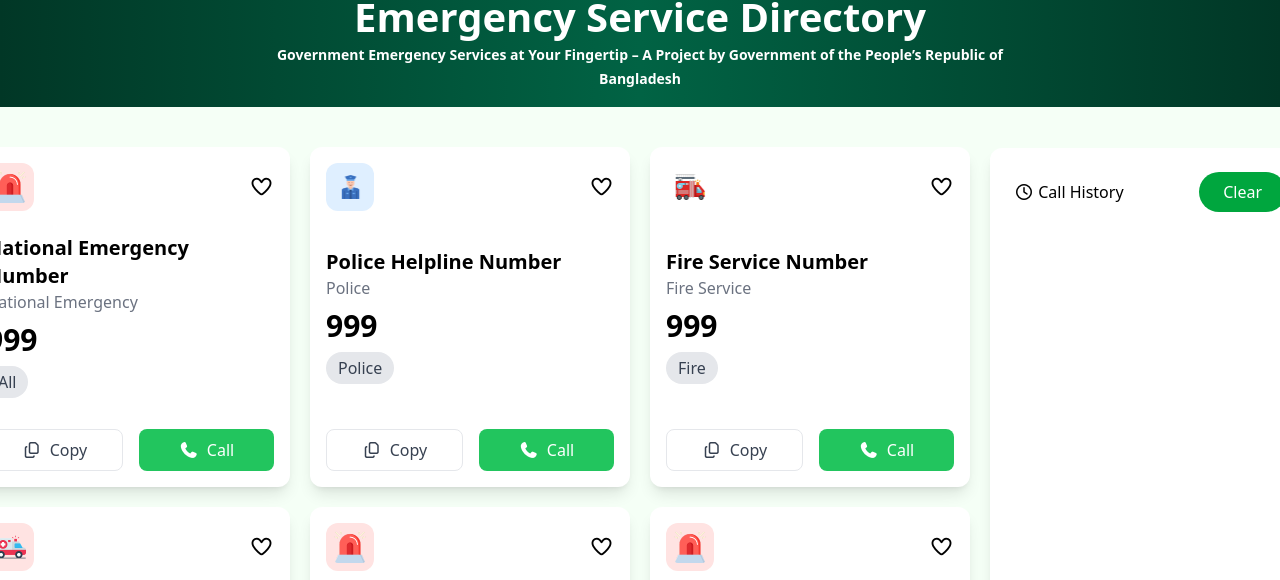
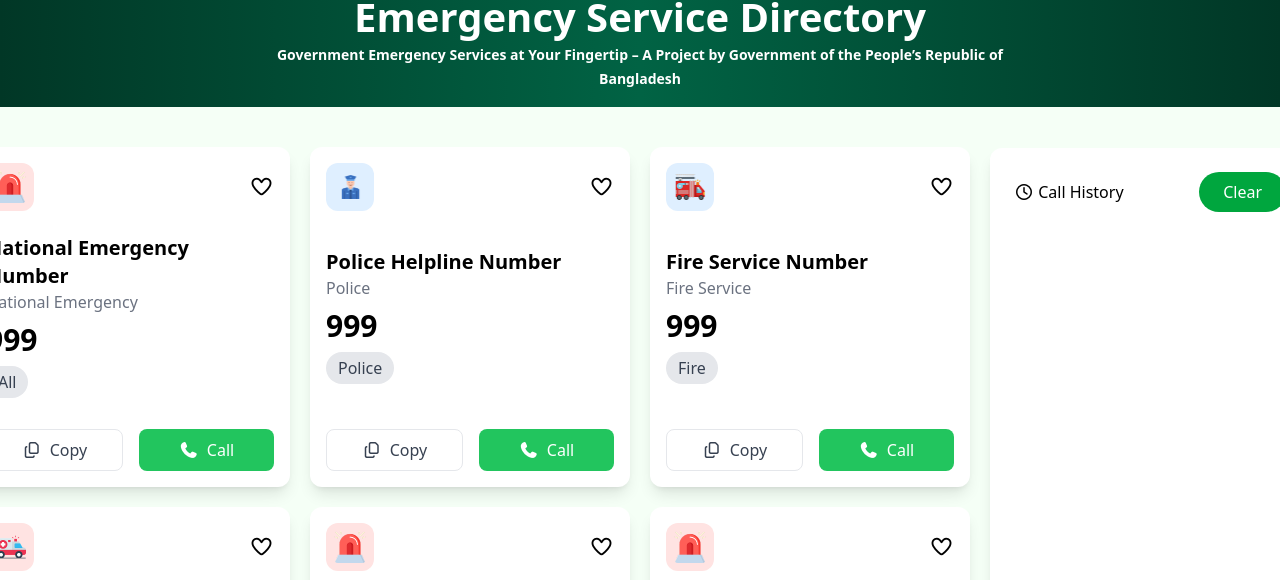
Before and after one commit to hakimcolor/Emergency-Service-for-bangladesh, a plain HTML site: page index.html in a window 1280 px wide. Shown: the part 220-800 px from the top of the page. Drawn offline with nearby package versions, Linux system fonts and the light colour scheme.

Commit message:
my commit

```diff
--- a/index.html
+++ b/index.html
@@ -172,7 +172,7 @@
               <img
                 src="./assets/fire-service.png"
                 alt="Help Icon"
-                class="w-12 h-12 bg-[#ffwsa4e2] p-2 rounded-xl"
+                class="w-12 h-12 bg-[#dfefff] p-2 rounded-xl"
               />
 
               <div class="hert">
```
